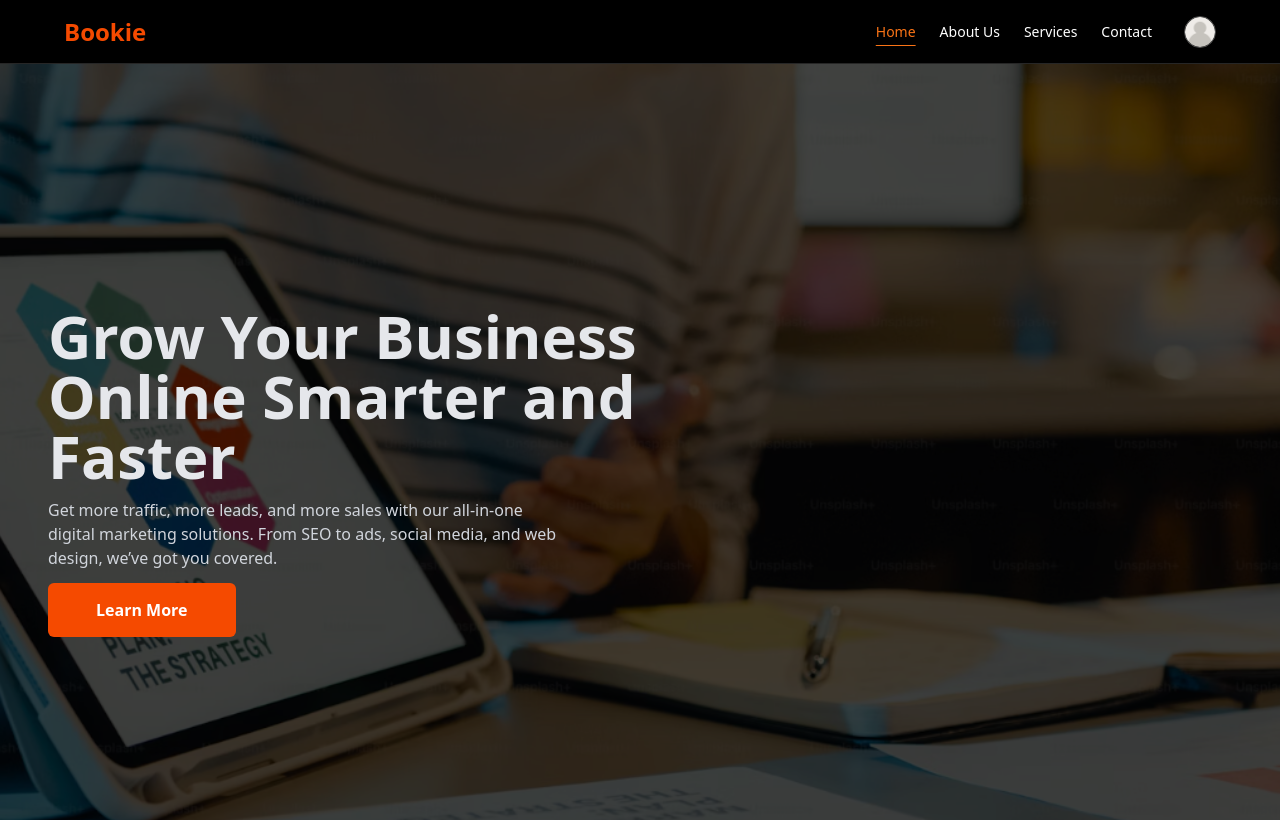
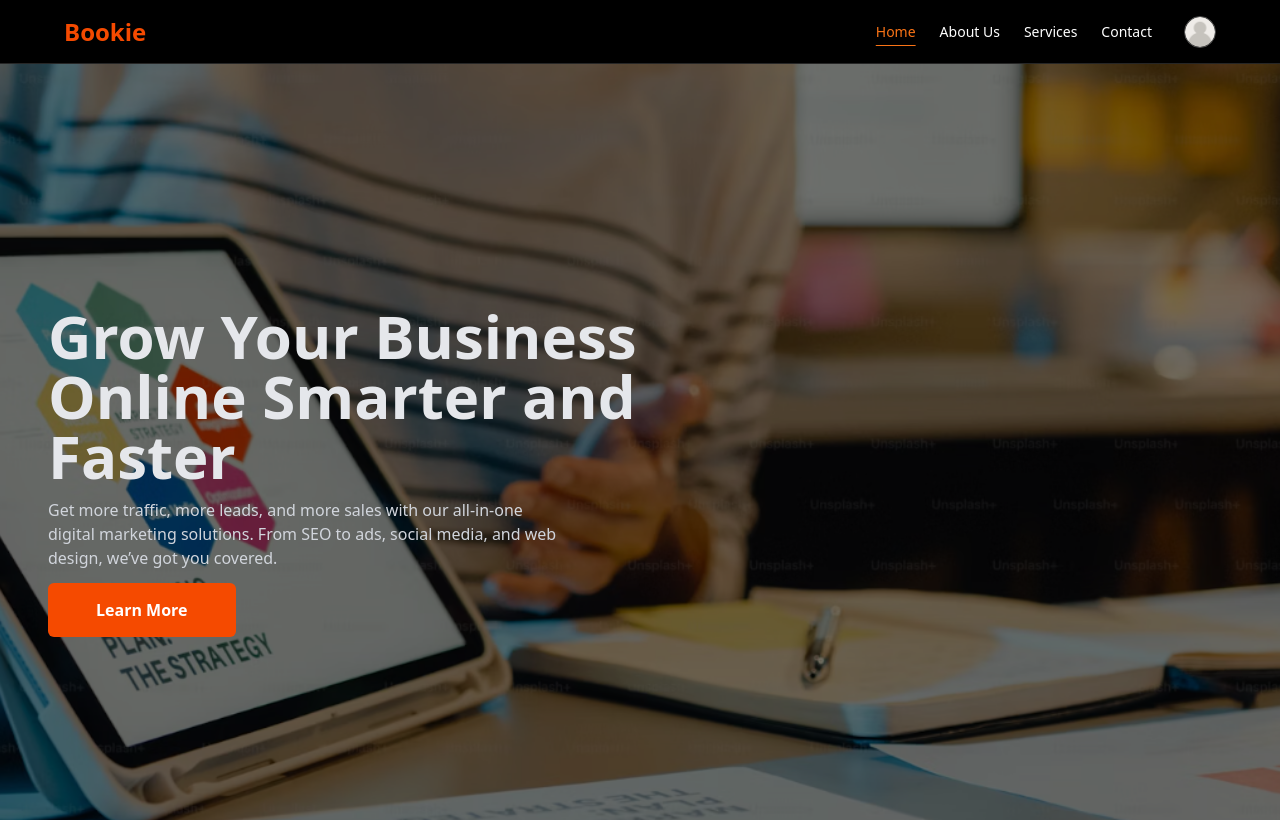
Before and after one commit to Segeramos/D.M-Agency, a React (Vite) app: page / in a window 1280 px wide. Shown: the top 820 px of the page. Built offline with nearby package versions, Linux system fonts and the light colour scheme.

Commit message:
added photo

```diff
--- a/src/components/Hero.jsx
+++ b/src/components/Hero.jsx
@@ -12,7 +12,7 @@ const Hero = () => {
             className="w-full h-full object-cover"
         />
 
-        <div className="absolute inset-0 bg-black/70 flex flex-col justify-center space-y-3 pl-2 md:pl-12 items-start">
+        <div className="absolute inset-0 bg-black/50 flex flex-col justify-center space-y-3 pl-2 md:pl-12 items-start">
             <h1 className="text-4xl md:text-5xl lg:text-6xl font-bold text-gray-200 max-w-3xl">
                 Grow Your Business Online Smarter and Faster
             </h1>
--- a/src/pages/About.jsx
+++ b/src/pages/About.jsx
@@ -4,9 +4,9 @@ import bannerImage from '../assets/images/about.jpg';
 
 
 const teamMembers = [
-  { name: "Segera Amos", title: "Director of Operations", img: "/images/team/anna.jpg" },
+  { name: "Segera Amos", title: "Front-End Web Developer", img: "src/assets/images/amos.jpeg" },
   { name: "Joshua Kibwage", title: "Front-End Web Developer", img: "/images/team/sarah.jpg" },
-  { name: "Larry Morroni", title: "Principal", img: "/images/team/larry.jpg" },
+  { name: "Erick Moti", title: "PC TroubleShooting", img: "/images/team/larry.jpg" },
   { name: "Ryan Parker", title: "Developer & Designer", img: "/images/team/ryan-parker.jpg" },
   { name: "Chris Lee", title: "Web Developer", img: "/images/team/chris.jpg" },
   { name: "Sophie Sapp", title: "Media Specialist", img: "/images/team/sophie.jpg" },
```
Also changed, not shown: src/assets/images/amos.jpeg (added).
